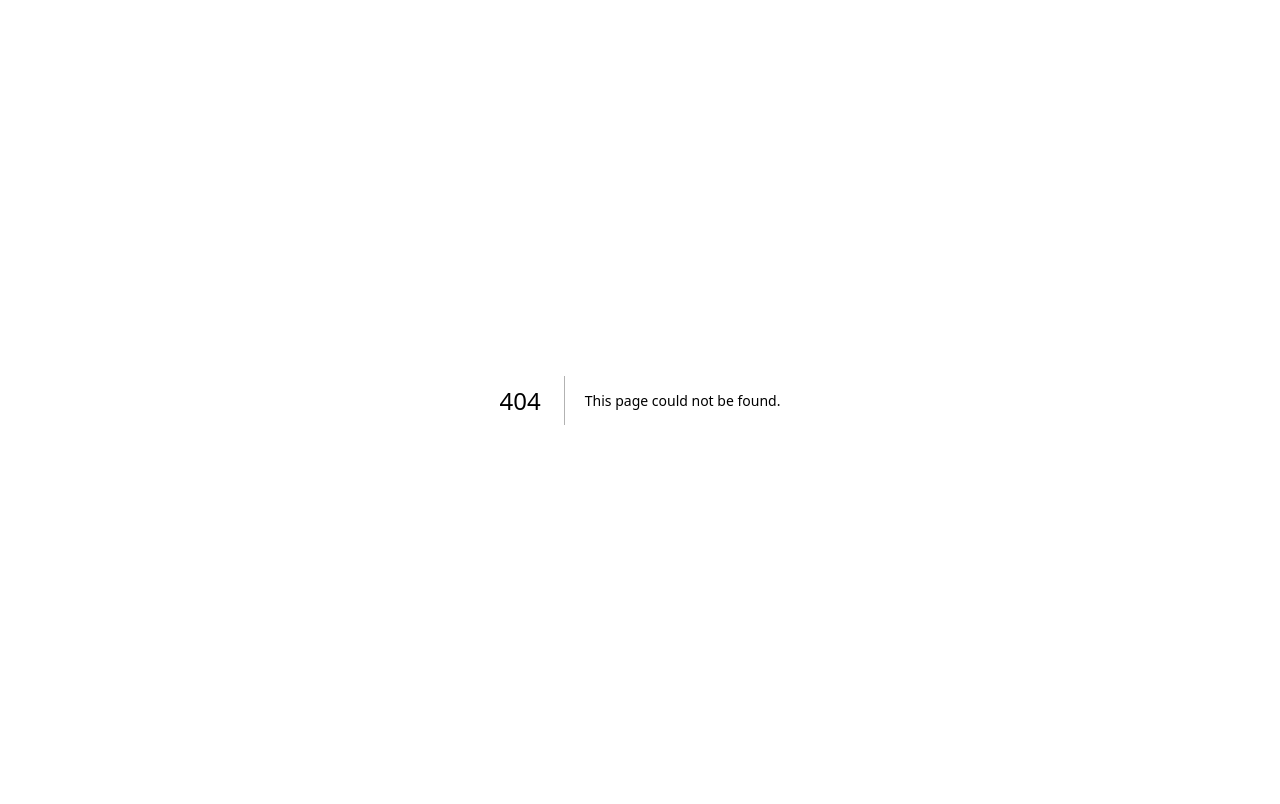
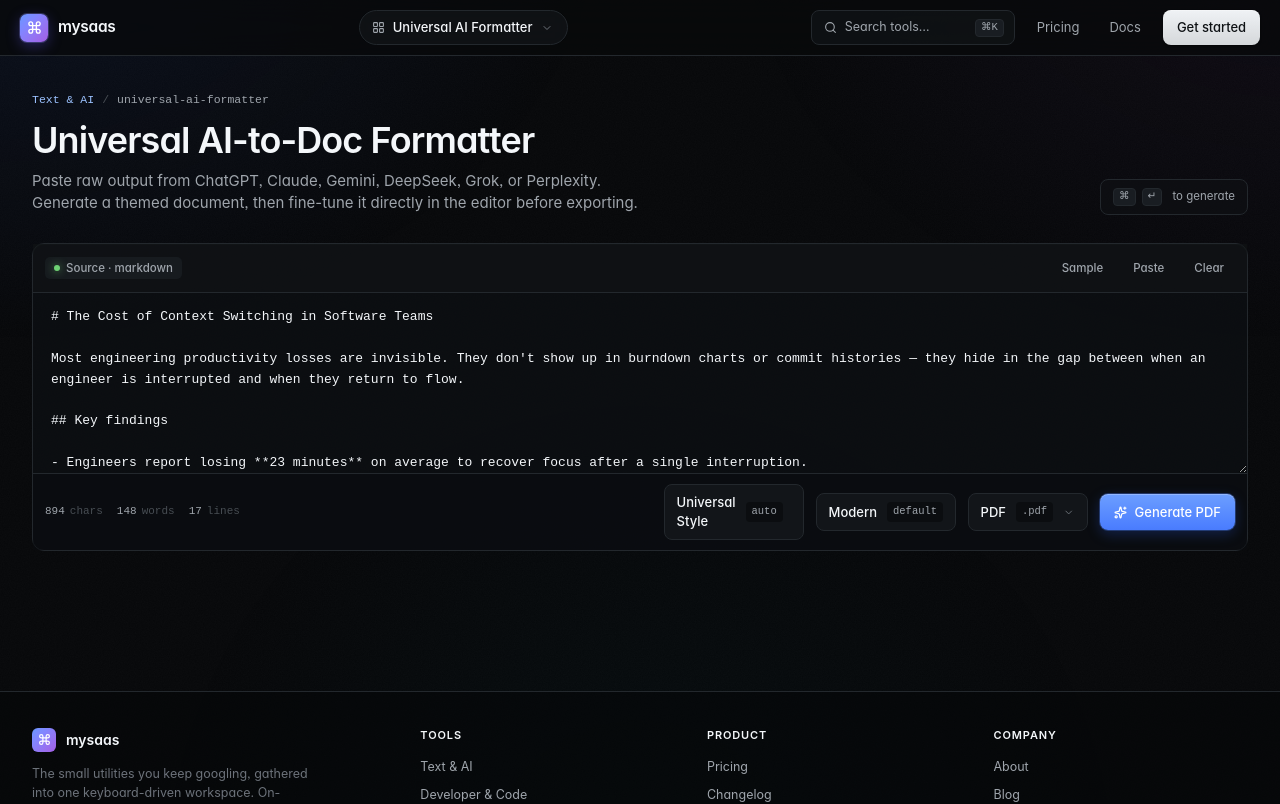
Before and after one commit to hinshalll/mysaas, a Next.js app in the folder ui/: page /tools/format/1 in a window 1280 px wide. Before the commit this address had no page. Shown: the top 804 px of the page. Built offline with nearby package versions, Linux system fonts and the light colour scheme.

Commit message:
added multi-page support to ai tools

```diff
--- a/ui/src/app/page.tsx
+++ b/ui/src/app/page.tsx
@@ -54,7 +54,7 @@ const Icon: Record<string, React.ComponentType<any>> = {
 };
 
 
-const GLOBAL_CSS = `:root {
+export const GLOBAL_CSS = `:root {
     --bg:           oklch(0.135 0.005 250);
     --bg-elev-1:    oklch(0.175 0.008 250);
     --bg-elev-2:    oklch(0.21  0.010 250);
@@ -998,12 +998,23 @@ function Select({ value, options, onChange, label, compact }: SelectProps) {
    Tool data + sample
    ========================================================================= */
 
-const THEMES = [
+export const AI_SOURCES = [
+  { value: 'universal',  label: 'Universal Style',  tag: 'auto', desc: 'Default AI styling' },
+  { value: 'chatgpt',    label: 'ChatGPT Style',    tag: 'green', desc: 'Clean layout with soft green accents' },
+  { value: 'claude',     label: 'Claude Style',     tag: 'warm', desc: 'Warm editorial serif layout' },
+  { value: 'gemini',     label: 'Gemini Style',     tag: 'gradient', desc: 'Futuristic gradient elements' },
+  { value: 'deepseek',   label: 'DeepSeek Style',   tag: 'think', desc: 'Indigo accents with structured thinking support' },
+  { value: 'grok',       label: 'Grok Style',       tag: 'cyber', desc: 'High contrast black and white theme' },
+  { value: 'perplexity', label: 'Perplexity Style', tag: 'citations', desc: 'Sleek informational style with citations' },
+];
+
+export const THEMES = [
   { value: 'modern',     label: 'Modern',     tag: 'default', desc: 'Editorial layout · Inter + Source Serif' },
   { value: 'academic',   label: 'Academic',   tag: 'A4',      desc: 'Two-column · numbered headings · serif body' },
   { value: 'minimalist', label: 'Minimalist', tag: 'mono',    desc: 'Pure type · ultra-tight spacing' },
 ];
-const FORMATS = [
+
+export const FORMATS = [
   { value: 'pdf',  label: 'PDF',         tag: '.pdf',  desc: 'Vector, embedded fonts' },
   { value: 'docx', label: 'DOCX',        tag: '.docx', desc: 'Editable in Word, Pages' },
   { value: 'html', label: 'HTML',        tag: '.html', desc: 'Single-file, self-contained' },
@@ -1145,12 +1156,28 @@ const miniBtn = {
 
 interface FormatterToolProps {
   tool: any;
-}
-
-function FormatterTool({ tool }: FormatterToolProps) {
+  initialSlug?: string;
+}
+
+function FormatterTool({ tool, initialSlug }: FormatterToolProps) {
+  // Determine starting AI and Format presets based on slug
+  let defaultAi = AI_SOURCES[0];
+  let defaultFormat = FORMATS[0];
+
+  if (initialSlug) {
+    const parts = initialSlug.split('-to-');
+    if (parts.length === 2) {
+      const matchedAi = AI_SOURCES.find(a => a.value === parts[0]);
+      const matchedFmt = FORMATS.find(f => f.value === parts[1]);
+      if (matchedAi) defaultAi = matchedAi;
+      if (matchedFmt) defaultFormat = matchedFmt;
+    }
+  }
+
   const [text, setText] = useState(SAMPLE);
+  const [aiSource, setAiSource] = useState(defaultAi);
   const [theme, setTheme] = useState(THEMES[0]);
-  const [format, setFormat] = useState(FORMATS[0]);
+  const [format, setFormat] = useState(defaultFormat);
   const [generating, setGenerating] = useState(false);
   const [generated, setGenerated] = useState(false);
   const [activeMarks, setActiveMarks] = useState<any>({});
@@ -1163,6 +1190,93 @@ function FormatterTool({ tool }: FormatterToolProps) {
   const lines = useMemo(() => text.split(/\n/).length, [text]);
 
   const [downloading, setDownloading] = useState(false);
+  const [detectedAi, setDetectedAi] = useState<string | null>(null);
+  const [copying, setCopying] = useState(false);
+
+  // Dynamic accent hue depending on the AI brand style
+  const hueOverrides: Record<string, number> = {
+    chatgpt: 145, // ChatGPT soft green
+    claude: 35, // Claude warm copper
+    gemini: 250, // Gemini gradient indigo
+    deepseek: 265, // DeepSeek royal indigo
+    grok: 0, // Grok monochromatic cyber
+    perplexity: 195, // Perplexity bright teal
+  };
+  const activeHue = aiSource.value !== 'universal' ? (hueOverrides[aiSource.value] ?? tool.hue) : tool.hue;
+
+  // Auto-detection triggers whenever pasted text changes
+  useEffect(() => {
+    if (!text.trim()) {
+      setDetectedAi(null);
+      return;
+    }
+
+    if (text.includes('<think>') || text.includes('</think>')) {
+      if (aiSource.value !== 'deepseek') setDetectedAi('deepseek');
+      else setDetectedAi(null);
+    } else if (text.includes('<antThinking>') || text.includes('Assistant:') || text.includes('<claude_chat>')) {
+      if (aiSource.value !== 'claude') setDetectedAi('claude');
+      else setDetectedAi(null);
+    } else if (text.includes('**ChatGPT:**') || text.includes('### ChatGPT')) {
+      if (aiSource.value !== 'chatgpt') setDetectedAi('chatgpt');
+      else setDetectedAi(null);
+    } else if (/\[\d+\]/.test(text) && (text.includes('perplexity') || text.includes('Sources') || text.includes('View Sources'))) {
+      if (aiSource.value !== 'perplexity') setDetectedAi('perplexity');
+      else setDetectedAi(null);
+    } else if (text.includes('Gemini:') || text.includes('**Gemini**')) {
+      if (aiSource.value !== 'gemini') setDetectedAi('gemini');
+      else setDetectedAi(null);
+    } else if (text.includes('Grok:') || text.includes('**Grok**')) {
+      if (aiSource.value !== 'grok') setDetectedAi('grok');
+      else setDetectedAi(null);
+    } else {
+      setDetectedAi(null);
+    }
+  }, [text, aiSource.value]);
+
+  // Premium context-aware clipboard copy handler
+  async function handleCopy() {
+    if (copying) return;
+    setCopying(true);
+    try {
+      const isTextMode = format.value === 'md' || format.value === 'txt';
+      let finalContent = isTextMode ? editorRef.current?.value : editorRef.current?.innerHTML;
+      if (!finalContent) finalContent = text; // fallback
+
+      if (format.value === 'md') {
+        await navigator.clipboard.writeText(finalContent);
+      } else if (format.value === 'txt') {
+        const plainText = stripMarkdown(finalContent);
+        await navigator.clipboard.writeText(plainText);
+      } else {
+        // Formatted Rich Text visual copy
+        const htmlContent = pendingHtml || marked.parse(text);
+        const plainText = stripMarkdown(text);
+
+        const blob = new Blob([htmlContent], { type: 'text/html' });
+        const textBlob = new Blob([plainText], { type: 'text/plain' });
+
+        await navigator.clipboard.write([
+          new ClipboardItem({
+            'text/html': blob,
+            'text/plain': textBlob,
+          })
+        ]);
+      }
+      alert('Copied successfully!');
+    } catch (e: any) {
+      // Fallback to text copy
+      try {
+        const plain = editorRef.current?.innerText || stripMarkdown(text);
+        await navigator.clipboard.writeText(plain);
+        alert('Copied text successfully!');
+      } catch (err: any) {
+        alert('Failed to copy to clipboard: ' + err.message);
+      }
+    } finally {
+      setCopying(false);
+    }
+  }
 
   function handleGenerate() {
     if (!text.trim() || generating) return;
@@ -1307,19 +1421,25 @@ function FormatterTool({ tool }: FormatterToolProps) {
             fontSize: 11.5, color: 'var(--fg-dim)',
             marginBottom: 12,
           }} className="mono">
-            <span style={{ color: tintFg(tool.hue) }}>{tool.categoryLabel}</span>
+            <span style={{ color: tintFg(activeHue) }}>{tool.categoryLabel}</span>
             <span>/</span>
-            <span style={{ color: 'var(--fg-muted)' }}>universal-ai-formatter</span>
+            <span style={{ color: 'var(--fg-muted)' }}>{aiSource.value === 'universal' ? 'universal-ai-formatter' : `${aiSource.value}-to-${format.value}`}</span>
           </div>
           <h1 style={{
             margin: 0, fontSize: 36, fontWeight: 600,
             letterSpacing: '-0.025em', lineHeight: 1.08,
-          }}>Universal AI-to-Doc Formatter</h1>
+          }}>
+            {aiSource.value !== 'universal'
+              ? `${aiSource.label.replace(' Style', '')} to ${format.label} Formatter`
+              : 'Universal AI-to-Doc Formatter'}
+          </h1>
           <p style={{
             margin: '10px 0 0', fontSize: 15,
             color: 'var(--fg-muted)', maxWidth: 620, lineHeight: 1.5,
           }}>
-            Paste raw output from ChatGPT, Claude, Gemini. Generate a themed document, then fine-tune it directly in the editor before exporting.
+            {aiSource.value !== 'universal'
+              ? `Paste raw output from ${aiSource.label.replace(' Style', '')}. Generate a themed document, then fine-tune it directly in the editor before exporting as a premium ${format.label}.`
+              : 'Paste raw output from ChatGPT, Claude, Gemini, DeepSeek, Grok, or Perplexity. Generate a themed document, then fine-tune it directly in the editor before exporting.'}
           </p>
         </div>
 
@@ -1372,6 +1492,56 @@ function FormatterTool({ tool }: FormatterToolProps) {
           <button onClick={() => { setText(''); taRef.current?.focus(); }} className="reset" style={{ ...miniBtn, color: text ? 'var(--fg-muted)' : 'var(--fg-dim)' }}>Clear</button>
         </div>
 
+        {/* AI Source Auto-detection Recommendation Banner */}
+        {detectedAi && (
+          <div style={{
+            background: `oklch(0.20 0.010 ${hueOverrides[detectedAi] ?? 265} / 0.75)`,
+            borderBottom: '1px solid var(--border)',
+            padding: '10px 16px',
+            fontSize: 12.5,
+            display: 'flex', alignItems: 'center', gap: 10,
+            color: 'var(--fg-muted)',
+          }} className="fade-in">
+            <span style={{ display: 'inline-flex', alignItems: 'center', color: `oklch(0.78 0.16 ${hueOverrides[detectedAi] ?? 265})` }}>
+              <Icon.Sparkles size={13} strokeWidth={2.2} />
+            </span>
+            <span>
+              Detected **{AI_SOURCES.find(a => a.value === detectedAi)?.label.replace(' Style', '')}** formatting. Optimize layout styling?
+            </span>
+            <div style={{ flex: 1 }} />
+            <button
+              onClick={() => {
+                const matched = AI_SOURCES.find(a => a.value === detectedAi);
+                if (matched) setAiSource(matched);
+                setDetectedAi(null);
+              }}
+              className="reset"
+              style={{
+                cursor: 'pointer',
+                padding: '4px 10px',
+                background: `oklch(0.72 0.18 ${hueOverrides[detectedAi] ?? 265})`,
+                color: 'white',
+                fontSize: 11.5, fontWeight: 600,
+                borderRadius: 5,
+                boxShadow: '0 1px 3px oklch(0 0 0 / 0.15)',
+              }}
+            >
+              Apply Style
+            </button>
+            <button
+              onClick={() => setDetectedAi(null)}
+              className="reset"
+              style={{
+                cursor: 'pointer',
+                fontSize: 11.5, color: 'var(--fg-dim)',
+                padding: '4px 6px',
+              }}
+            >
+              Dismiss
+            </button>
+          </div>
+        )}
+
         <textarea
           ref={taRef}
           value={text}
@@ -1407,8 +1577,9 @@ function FormatterTool({ tool }: FormatterToolProps) {
             <Stat label="words" value={words.toLocaleString()} />
             <Stat label="lines" value={lines.toLocaleString()} />
           </div>
-          <div style={{ width: 180 }}><Select compact value={theme} options={THEMES} onChange={setTheme} /></div>
-          <div style={{ width: 150 }}><Select compact value={format} options={FORMATS} onChange={setFormat} /></div>
+          <div style={{ width: 140 }}><Select compact value={aiSource} options={AI_SOURCES} onChange={setAiSource} /></div>
+          <div style={{ width: 140 }}><Select compact value={theme} options={THEMES} onChange={setTheme} /></div>
+          <div style={{ width: 120 }}><Select compact value={format} options={FORMATS} onChange={setFormat} /></div>
           <button
             onClick={handleGenerate}
             disabled={!text.trim() || generating}
@@ -1419,12 +1590,12 @@ function FormatterTool({ tool }: FormatterToolProps) {
               display: 'inline-flex', alignItems: 'center', gap: 8,
               padding: '9px 14px',
               background: generating
-                ? 'oklch(0.55 0.12 265)'
-                : 'linear-gradient(180deg, oklch(0.72 0.18 265), oklch(0.62 0.20 265))',
+                ? `oklch(0.55 0.12 ${activeHue})`
+                : `linear-gradient(180deg, oklch(0.72 0.18 ${activeHue}), oklch(0.62 0.20 ${activeHue}))`,
               color: 'white',
               fontWeight: 500, fontSize: 13,
               borderRadius: 8,
-              boxShadow: '0 1px 0 oklch(1 0 0 / 0.25) inset, 0 0 0 1px oklch(0.50 0.14 265 / 0.5), 0 4px 14px oklch(0.50 0.20 265 / 0.30)',
+              boxShadow: `0 1px 0 oklch(1 0 0 / 0.25) inset, 0 0 0 1px oklch(0.50 0.14 ${activeHue} / 0.5), 0 4px 14px oklch(0.50 0.20 ${activeHue} / 0.30)`,
               whiteSpace: 'nowrap',
             }}
           >
@@ -1490,6 +1661,27 @@ function FormatterTool({ tool }: FormatterToolProps) {
                 }}
                 title="Discard edits and re-render from source markdown">
                   <Icon.Loader size={11} strokeWidth={2}/> Re-render
+                </button>
+
+                <button onClick={handleCopy} disabled={copying} className="reset" style={{
+                  cursor: copying ? 'wait' : 'pointer',
+                  display: 'inline-flex', alignItems: 'center', gap: 6,
+                  padding: '7px 12px',
+                  background: 'oklch(0.22 0.010 250)',
+                  border: '1px solid var(--border)',
+                  borderRadius: 7,
+                  fontSize: 12, fontWeight: 500,
+                  color: 'var(--fg-muted)',
+                }}
+                title="Copy formatted output to your clipboard">
+                  {copying ? (
+                    <><Icon.Loader size={11} strokeWidth={2} /> Copying...</>
+                  ) : (
+                    <>
+                      <Icon.Copy size={11} strokeWidth={2} />
+                      {format.value === 'md' ? 'Copy Markdown' : format.value === 'txt' ? 'Copy Plain Text' : 'Copy Rich Text'}
+                    </>
+                  )}
                 </button>
 
                 <button onClick={handleDownload} disabled={downloading} className="reset" style={{
@@ -2923,8 +3115,8 @@ function FooterCol({ title, links }: FooterColProps) {
    App root — orchestrates view + overlays
    ========================================================================= */
 
-function App() {
-  const [view, setView] = useState('landing'); // 'landing' | 'home' | toolId
+export function App({ initialSlug }: { initialSlug?: string }) {
+  const [view, setView] = useState(initialSlug ? 'uaf' : 'landing'); // 'landing' | 'home' | toolId
   const [palette, setPalette] = useState(false);
   const [launcher, setLauncher] = useState(false);
   const [scrolled, setScrolled] = useState(false);
@@ -3006,7 +3198,7 @@ function App() {
         )}
         {!isDashboard && activeTool && (
           activeTool.id === 'uaf'
-            ? <FormatterTool tool={activeTool} />
+            ? <FormatterTool tool={activeTool} initialSlug={initialSlug} />
             : <PlaceholderTool tool={activeTool} />
         )}
       </main>
--- /dev/null
+++ b/ui/src/app/tools/format/[slug]/page.tsx
@@ -0,0 +1,44 @@
+import { Metadata } from "next";
+import { App, GLOBAL_CSS, AI_SOURCES, FORMATS } from "../../../page";
+
+interface Props {
+  params: Promise<{
+    slug: string;
+  }>;
+}
+
+// Generate dynamic SEO metadata dynamically tailored for Google Search
+export async function generateMetadata({ params }: Props): Promise<Metadata> {
+  const { slug } = await params;
+
+  const parts = slug.split("-to-");
+  let aiLabel = "AI";
+  let fmtLabel = "Document";
+
+  if (parts.length === 2) {
+    const src = parts[0];
+    const fmt = parts[1];
+
+    const matchedAi = AI_SOURCES.find(a => a.value === src);
+    const matchedFmt = FORMATS.find(f => f.value === fmt);
+
+    if (matchedAi) aiLabel = matchedAi.label.replace(" Style", "");
+    if (matchedFmt) fmtLabel = matchedFmt.label;
+  }
+
+  return {
+    title: `Convert ${aiLabel} Chats to ${fmtLabel} Online - Free & Clean`,
+    description: `Instantly convert and format raw ${aiLabel} outputs into professional styled ${fmtLabel} files. Free, on-device rendering, no account required.`,
+  };
+}
+
+export default async function DynamicToolPage({ params }: Props) {
+  const { slug } = await params;
+
+  return (
+    <>
+      <style dangerouslySetInnerHTML={{ __html: GLOBAL_CSS }} />
+      <App initialSlug={slug} />
+    </>
+  );
+}
```
